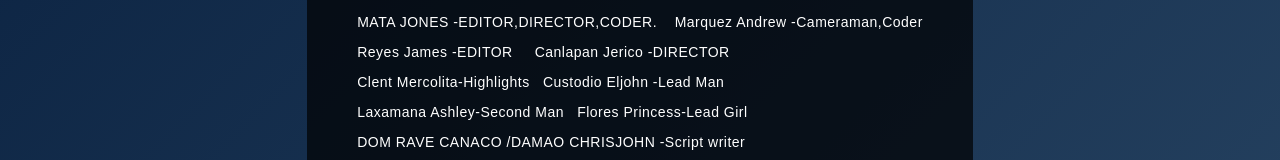
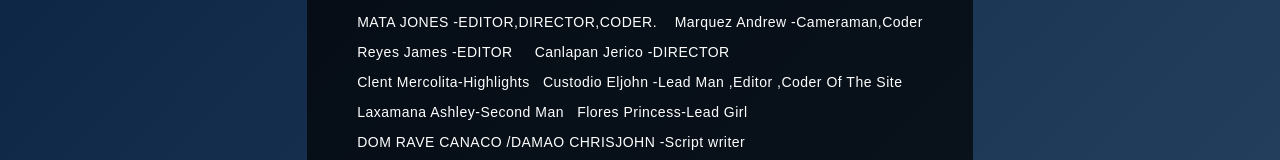
Before and after one commit to eljohn132/CPPROG3-WEBPAGE--, a plain HTML site: page index.html in a window 1280 px wide. Shown: the part 410-570 px from the top of the page. Drawn offline with Linux system fonts and the light colour scheme.

Commit message:
Update index.html

```diff
--- a/index.html
+++ b/index.html
@@ -146,7 +146,7 @@
         <p style="color:white;">Members</p>
         <p style="color:white;">MATA JONES -EDITOR,DIRECTOR,CODER. &nbsp;&nbsp; Marquez Andrew -Cameraman,Coder </p>
         <p style="color:white;">Reyes James -EDITOR &nbsp;&nbsp;&nbsp; Canlapan Jerico -DIRECTOR</p>
-        <p style="color:white;">Clent Mercolita-Highlights &nbsp;&nbsp;Custodio Eljohn -Lead Man </p>
+        <p style="color:white;">Clent Mercolita-Highlights &nbsp;&nbsp;Custodio Eljohn -Lead Man ,Editor ,Coder Of The Site</p>
         <p style="color:white;">Laxamana Ashley-Second Man &nbsp;&nbsp;Flores Princess-Lead Girl</p>
         <p style="color:white;">DOM RAVE CANACO /DAMAO CHRISJOHN -Script writer </p>
         <p style="color:white;">Morcello Luis &nbsp;&nbsp;/NACARIO JOMAR ALDRIN-Editor </p>
```
